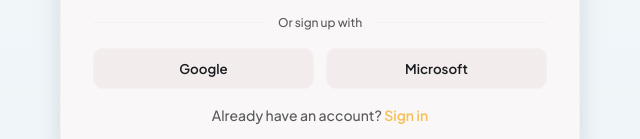
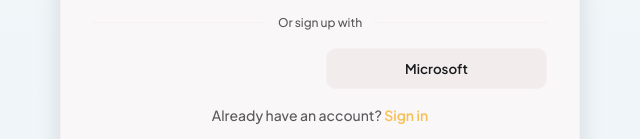
Before and after one commit to OlunladeMuiz/FXGuard, a Next.js app in the folder frontend/: page /signup in a window 1280 px wide. Shown: the part 995-1134 px from the top of the page, without its empty margins (320-960 px from the left). Built offline with nearby package versions, Linux system fonts and the light colour scheme; no server answers.

Commit message:
feat(auth): wire Google Sign-In into signup page with complete-profile branching

```diff
--- a/frontend/src/app/signup/page.tsx
+++ b/frontend/src/app/signup/page.tsx
@@ -3,8 +3,9 @@
 import { useState } from 'react';
 import { useRouter } from 'next/navigation';
 import Link from 'next/link';
+import { GoogleLogin, CredentialResponse } from '@react-oauth/google';
 import styles from './page.module.css';
-import { register } from '@/lib/api/auth';
+import { googleLogin, register, setAuthTokens, setUser } from '@/lib/api/auth';
 import { formatApiError } from '@/lib/api/errors';
 
 export default function SignupPage() {
@@ -55,6 +56,41 @@
     } finally {
       setLoading(false);
     }
+  };
+
+  const handleGoogleSuccess = async (credentialResponse: CredentialResponse) => {
+    if (loading) {
+      return;
+    }
+
+    if (!credentialResponse.credential) {
+      setError('No credential returned from Google. Please try again.');
+      return;
+    }
+
+    setLoading(true);
+    setError('');
+
+    try {
+      const response = await googleLogin({ id_token: credentialResponse.credential });
+      setAuthTokens(response.access_token, response.refresh_token);
+      setUser(response.user);
+
+      const hasCompanyName = Boolean(response.user.company_name && response.user.company_name.trim());
+      if (hasCompanyName) {
+        router.push('/dashboard');
+      } else {
+        router.push('/complete-profile');
+      }
+    } catch (err: unknown) {
+      setError(formatApiError(err, 'Google sign-up failed. Please try again.'));
+    } finally {
+      setLoading(false);
+    }
+  };
+
+  const handleGoogleError = () => {
+    setError('Google sign-up was cancelled or failed. Please try again.');
   };
 
   return (
@@ -237,7 +273,7 @@
 
           <div className={styles.divider}><span>Or sign up with</span></div>
           <div className={styles.socials}>
-            <button type="button" className={styles.socialBtn} onClick={() => alert('Google sign-up coming soon!')}>Google</button>
+            <GoogleLogin onSuccess={handleGoogleSuccess} onError={handleGoogleError} />
             <button type="button" className={styles.socialBtn} onClick={() => alert('Microsoft sign-up coming soon!')}>Microsoft</button>
           </div>
 
```
